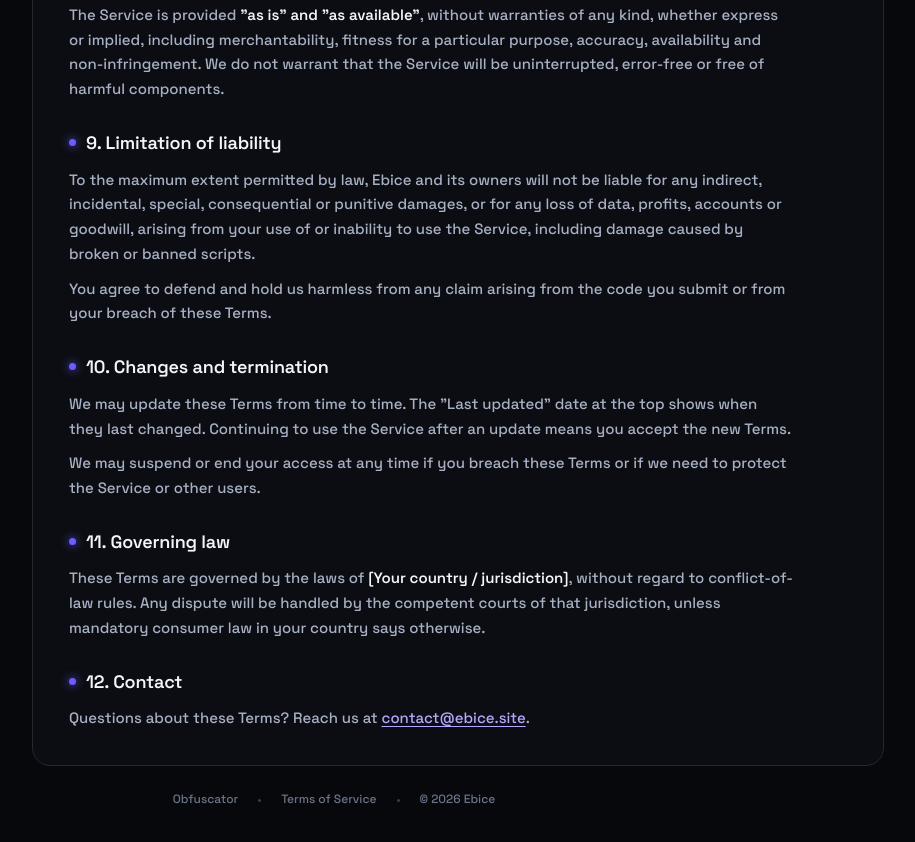
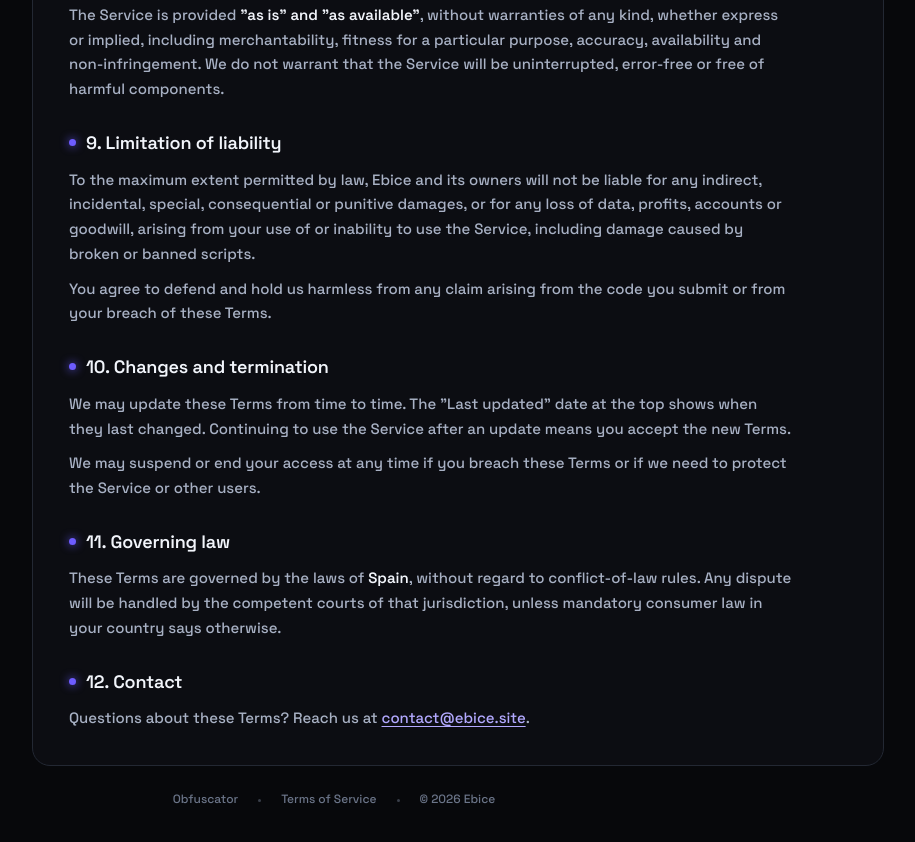
Before and after one commit to justgratis2-dotcom/ol-, a plain HTML site: page terms/index.html in a window 1280 px wide. Shown: the part 1990-2832 px from the top of the page, without its empty margins (306-1221 px from the left). Drawn offline with Linux system fonts and the light colour scheme.

Commit message:
Update index.html

```diff
--- a/terms/index.html
+++ b/terms/index.html
@@ -201,7 +201,7 @@ strong{color:var(--text-0);font-weight:600}
 
       <section id="law">
         <h2>11. Governing law</h2>
-        <p>These Terms are governed by the laws of <strong>[Your country / jurisdiction]</strong>, without regard to conflict-of-law rules. Any dispute will be handled by the competent courts of that jurisdiction, unless mandatory consumer law in your country says otherwise.</p>
+        <p>These Terms are governed by the laws of <strong>Spain</strong>, without regard to conflict-of-law rules. Any dispute will be handled by the competent courts of that jurisdiction, unless mandatory consumer law in your country says otherwise.</p>
       </section>
 
       <section id="contact">
```
